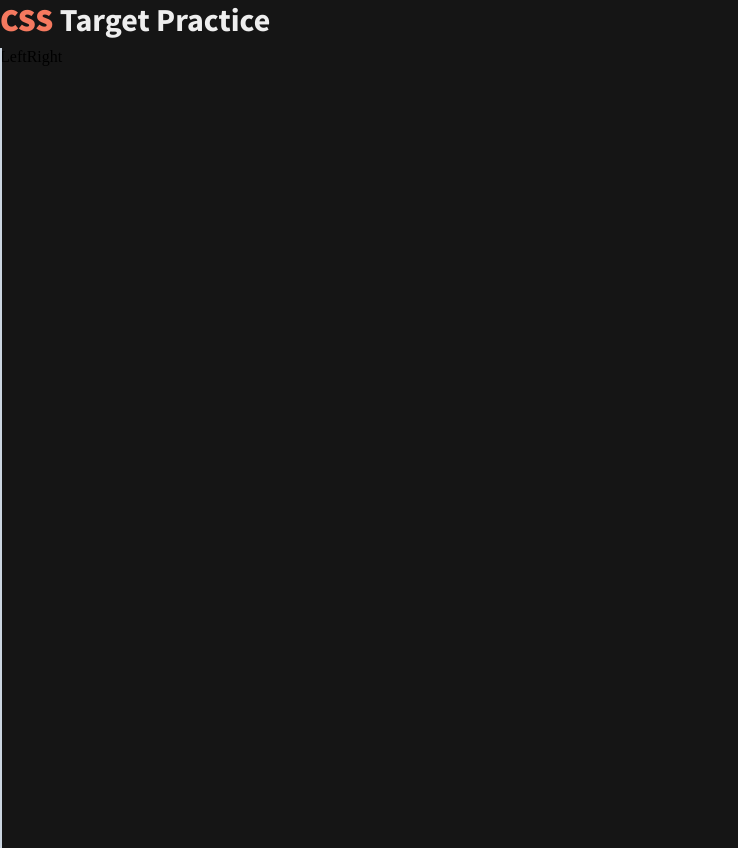
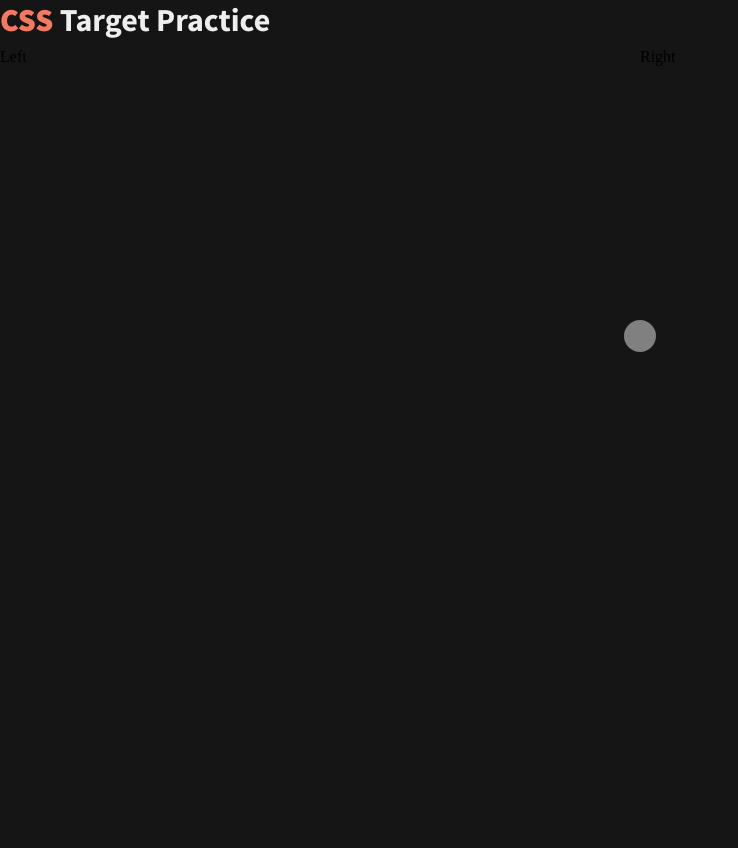
Before and after one commit to RobOwenKing/css_target_practice, a website built with webpack: page index.html in a window 1280 px wide. Shown: the whole page, without its empty margins (0-738 px from the left). After the commit the page ends 800 px from the top, so only its background shows below. Built offline with nearby package versions, Linux system fonts and the light colour scheme.

Commit message:
Edited: Changed <div#resizer> to an svg (circle placeholder)

```diff
--- a/index.html
+++ b/index.html
@@ -18,7 +18,11 @@
       <div class="challenge">
         <div id="input">Left</div>
 
-        <div id="resizer"></div>
+        <div id="resizer">
+          <svg viewBox="0 0 100 100" height="32" width="32">
+            <circle cx="50" cy="50" r="50" fill="gray" />
+          </svg>
+        </div>
 
         <div id="output">Right</div>
       </div>
--- a/style.css
+++ b/style.css
@@ -82,10 +82,14 @@ h1 .colour-fill {
   /* Doesn't allow to select the content inside */
   user-select: none;
 
-  background-color: #cbd5e0;
   cursor: ew-resize;
-  height: 100%;
-  width: 2px;
+  top: 40vh;
+  left: 50%;
+  transform: translateX(-50%);
+}
+
+#input {
+  width: 50%;
 }
 
 #output {
```
